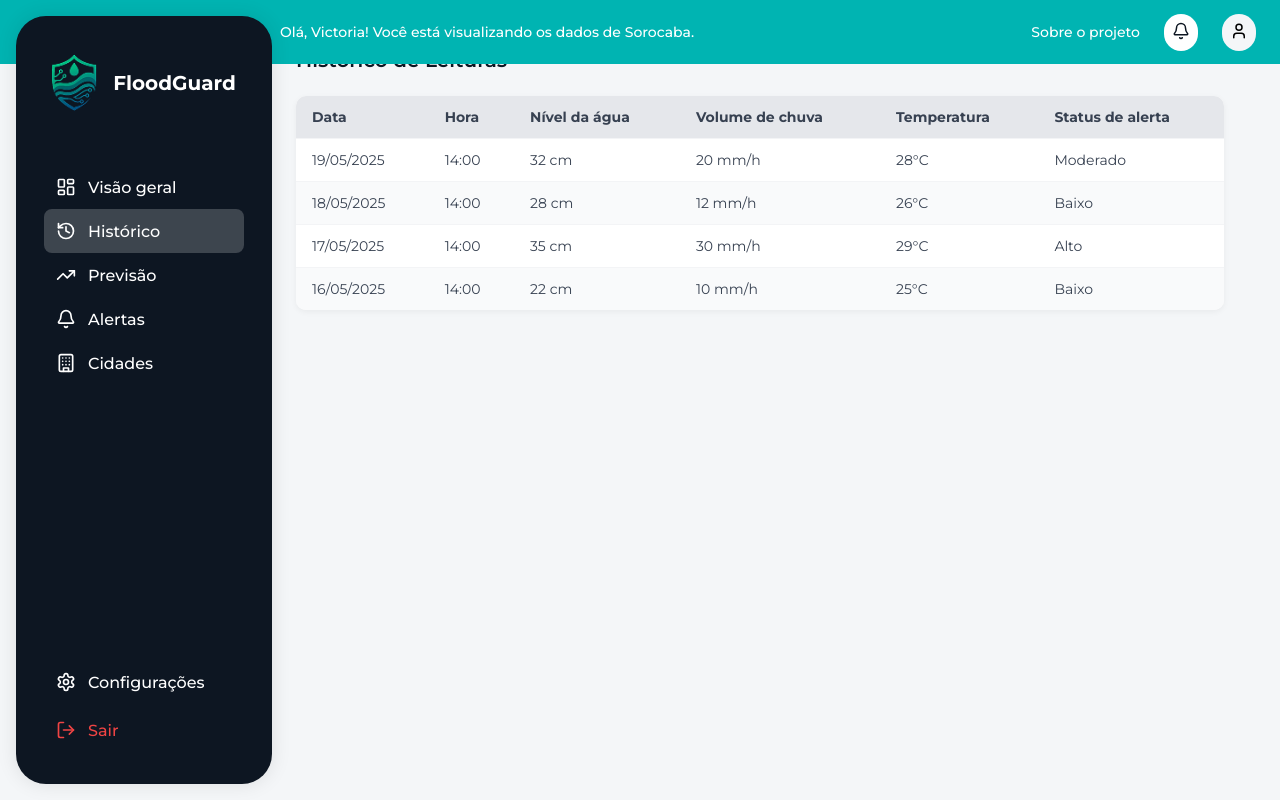
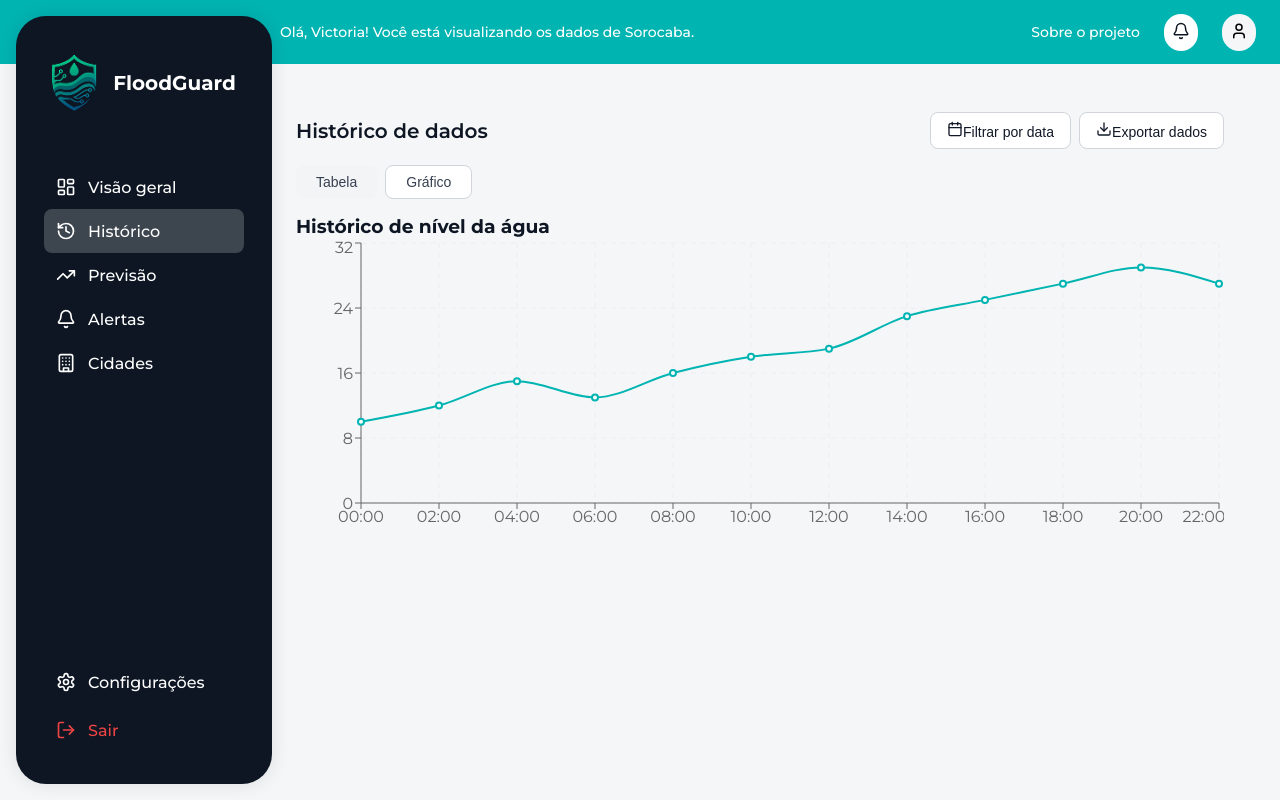
Before and after one commit to vicmariucha/flood-guard, a React (Vite) app in the folder Front_flood/: page /historico in a window 1280 px wide. Built offline with nearby package versions, Linux system fonts and the light colour scheme.

Commit message:
feat: inclusão de gráfico na página Histórico

```diff
--- a/Front_flood/src/pages/HistoryPage.module.css
+++ b/Front_flood/src/pages/HistoryPage.module.css
@@ -2,37 +2,95 @@
     padding: 1.5rem 2rem;
     background-color: #f4f6f8;
     min-height: calc(100vh - 64px);
+    padding-top: calc(64px + 1.5rem);
+  }
+
+  .header {
+    display: flex;
+    justify-content: space-between;
+    align-items: center;
+    flex-wrap: wrap;
+    gap: 1rem;
+    margin-bottom: 1rem;
   }
 
   .title {
     font-size: 20px;
     font-weight: 600;
     color: #0d1622;
-    margin-bottom: 1.5rem;
+  }
+
+  .actions {
+    display: flex;
+    gap: 0.5rem;
+  }
+
+  .filterBtn,
+  .exportBtn {
+    padding: 0.5rem 1rem;
+    border-radius: 8px;
+    background-color: white;
+    border: 1px solid #d1d5db;
+    color: #111827;
+    font-size: 14px;
+    cursor: pointer;
+    transition: background-color 0.2s;
+  }
+
+  .filterBtn:hover,
+  .exportBtn:hover {
+    background-color: #f3f4f6;
+  }
+
+  .tabs {
+    display: flex;
+    gap: 0.5rem;
+    margin-bottom: 1rem;
+  }
+
+  .tab {
+    padding: 0.5rem 1.25rem;
+    border-radius: 8px;
+    background-color: #f3f4f6;
+    border: none;
+    cursor: pointer;
+    font-weight: 500;
+    font-size: 14px;
+    color: #374151;
+  }
+
+  .active {
+    background-color: white;
+    border: 1px solid #d1d5db;
+  }
+
+  .tableWrapper {
+    background-color: white;
+    border-radius: 10px;
+    padding: 1rem;
+    box-shadow: 0 1px 4px rgba(0, 0, 0, 0.08);
   }
 
   .table {
     width: 100%;
     border-collapse: collapse;
-    background-color: white;
-    border-radius: 10px;
-    overflow: hidden;
-    box-shadow: 0 2px 6px rgba(0, 0, 0, 0.05);
   }
 
   .table th {
-    background-color: #e5e7eb;
     text-align: left;
-    padding: 12px 16px;
+    padding: 0.75rem;
+    background-color: #f9fafb;
+    color: #374151;
+    font-weight: 600;
     font-size: 14px;
-    color: #374151;
+    border-bottom: 1px solid #e5e7eb;
   }
 
   .table td {
-    padding: 12px 16px;
+    padding: 0.75rem;
     font-size: 14px;
     color: #374151;
-    border-top: 1px solid #f3f4f6;
+    border-bottom: 1px solid #f3f4f6;
   }
 
   .table tr:nth-child(even) {
--- a/Front_flood/src/pages/HistoryPage.tsx
+++ b/Front_flood/src/pages/HistoryPage.tsx
@@ -1,16 +1,89 @@
 import styles from "./HistoryPage.module.css";
+import { useState } from "react";
+import { Download, Calendar } from "lucide-react";
+import {
+  LineChart,
+  Line,
+  XAxis,
+  YAxis,
+  Tooltip,
+  ResponsiveContainer,
+  CartesianGrid,
+} from "recharts";
 
-function HistoryPage() {
-  const data = [
+const tableData = [
   { date: "19/05/2025", time: "14:00", waterLevel: "32 cm", rain: "20 mm/h", temp: "28°C", alert: "Moderado" },
   { date: "18/05/2025", time: "14:00", waterLevel: "28 cm", rain: "12 mm/h", temp: "26°C", alert: "Baixo" },
   { date: "17/05/2025", time: "14:00", waterLevel: "35 cm", rain: "30 mm/h", temp: "29°C", alert: "Alto" },
   { date: "16/05/2025", time: "14:00", waterLevel: "22 cm", rain: "10 mm/h", temp: "25°C", alert: "Baixo" },
 ];
 
+const chartData = [
+  { time: "00:00", level: 10 },
+  { time: "02:00", level: 12 },
+  { time: "04:00", level: 15 },
+  { time: "06:00", level: 13 },
+  { time: "08:00", level: 16 },
+  { time: "10:00", level: 18 },
+  { time: "12:00", level: 19 },
+  { time: "14:00", level: 23 },
+  { time: "16:00", level: 25 },
+  { time: "18:00", level: 27 },
+  { time: "20:00", level: 29 },
+  { time: "22:00", level: 27 },
+];
+
+function HistoryPage() {
+  const [activeTab, setActiveTab] = useState("grafico");
+
   return (
     <div className={styles.container}>
-      <h2 className={styles.title}>Histórico de Leituras</h2>
+      <div className={styles.header}>
+        <h2 className={styles.title}>Histórico de dados</h2>
+        <div className={styles.actions}>
+          <button className={styles.filterBtn}>
+            <Calendar size={16} />
+            Filtrar por data
+          </button>
+          <button className={styles.exportBtn}>
+            <Download size={16} />
+            Exportar dados
+          </button>
+        </div>
+      </div>
+
+      <div className={styles.tabs}>
+        <button
+          className={`${styles.tab} ${activeTab === "tabela" ? styles.active : ""}`}
+          onClick={() => setActiveTab("tabela")}
+        >
+          Tabela
+        </button>
+        <button
+          className={`${styles.tab} ${activeTab === "grafico" ? styles.active : ""}`}
+          onClick={() => setActiveTab("grafico")}
+        >
+          Gráfico
+        </button>
+      </div>
+
+      {activeTab === "grafico" && (
+        <div className={styles.chartCard}>
+          <h3 className={styles.cardTitle}>Histórico de nível da água</h3>
+          <ResponsiveContainer width="100%" height={300}>
+            <LineChart data={chartData}>
+              <CartesianGrid stroke="#eee" strokeDasharray="5 5" />
+              <XAxis dataKey="time" />
+              <YAxis />
+              <Tooltip />
+              <Line type="monotone" dataKey="level" stroke="#00b4b2" strokeWidth={2} />
+            </LineChart>
+          </ResponsiveContainer>
+        </div>
+      )}
+
+      {activeTab === "tabela" && (
+        <div className={styles.tableWrapper}>
           <table className={styles.table}>
             <thead>
               <tr>
@@ -23,7 +96,7 @@ function HistoryPage() {
               </tr>
             </thead>
             <tbody>
-          {data.map((entry, index) => (
+              {tableData.map((entry, index) => (
                 <tr key={index}>
                   <td>{entry.date}</td>
                   <td>{entry.time}</td>
@@ -36,6 +109,8 @@ function HistoryPage() {
             </tbody>
           </table>
         </div>
+      )}
+    </div>
   );
 }
 
```
Lines whose indentation alone changed are shown as unchanged.
